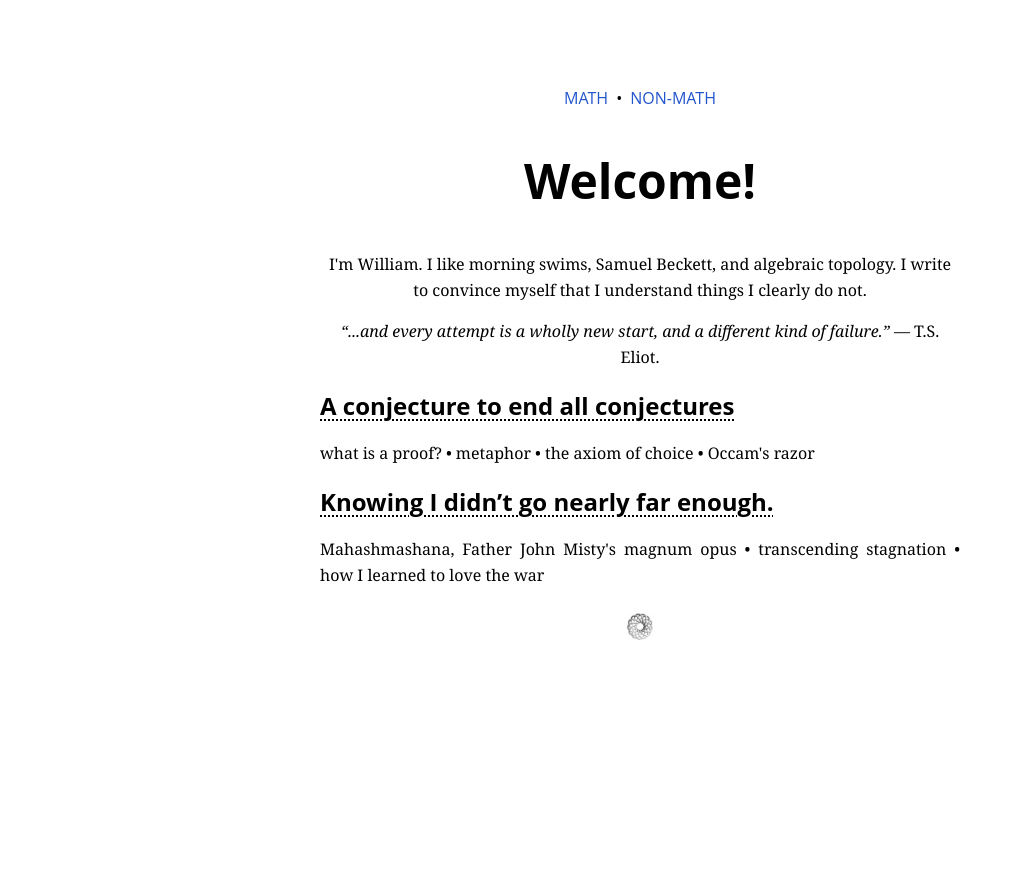
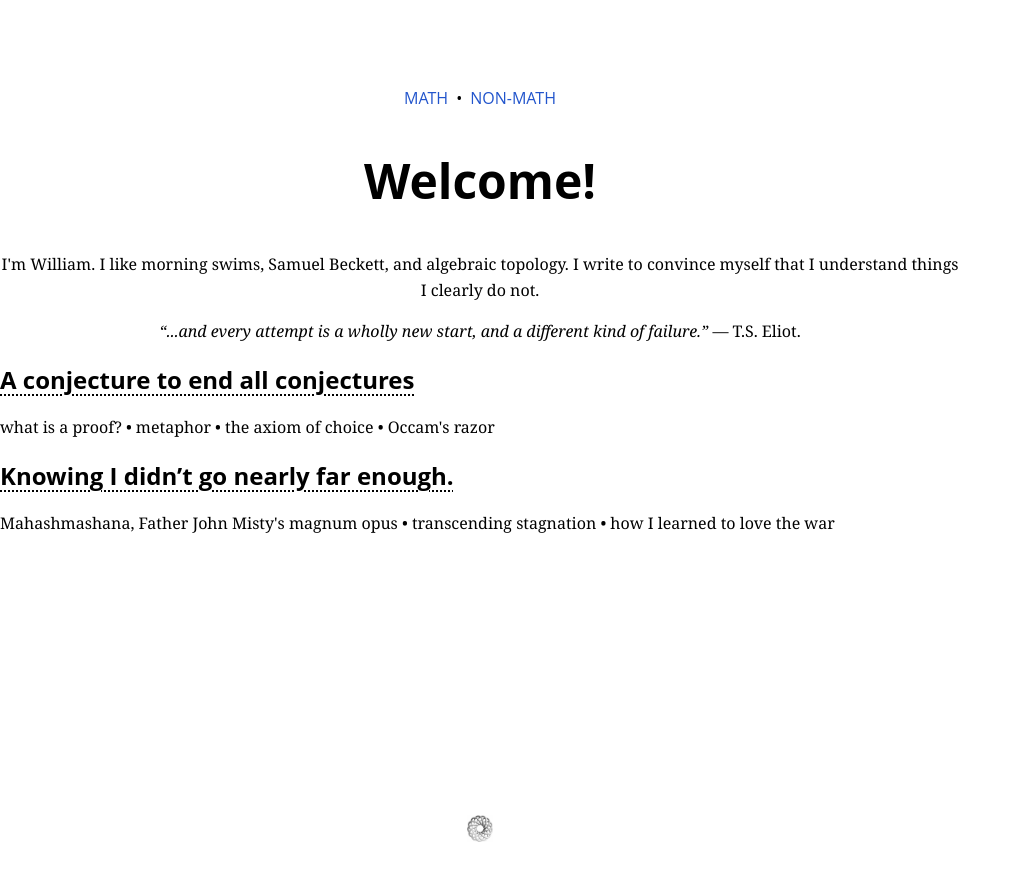
Before and after one commit to williamrygao/williamrygao.github.io, a Jekyll site: the page built from index.md, in a window 1280 px wide. Shown: the top 881 px of the page, without its empty margins (0-1023 px from the left). Built offline with Jekyll 4.4.1, drawn with Linux system fonts in a browser that asks for light colours.

Commit message:
footer stick

```diff
--- a/_layouts/default.html
+++ b/_layouts/default.html
@@ -14,7 +14,9 @@
   </nav>
   <main>
     {{ content }}
+  </main>
+  <footer>
     <hr></hr>
-  </main>
+  </footer>
 </body>
 </html>
--- a/assets/css/style.css
+++ b/assets/css/style.css
@@ -10,7 +10,7 @@ html, body {
 }
 
 body {
-  margin: 2% 25% 2% 25%;
+  margin: 2% 25% 2% 0%;
 }
 
 main {
```
